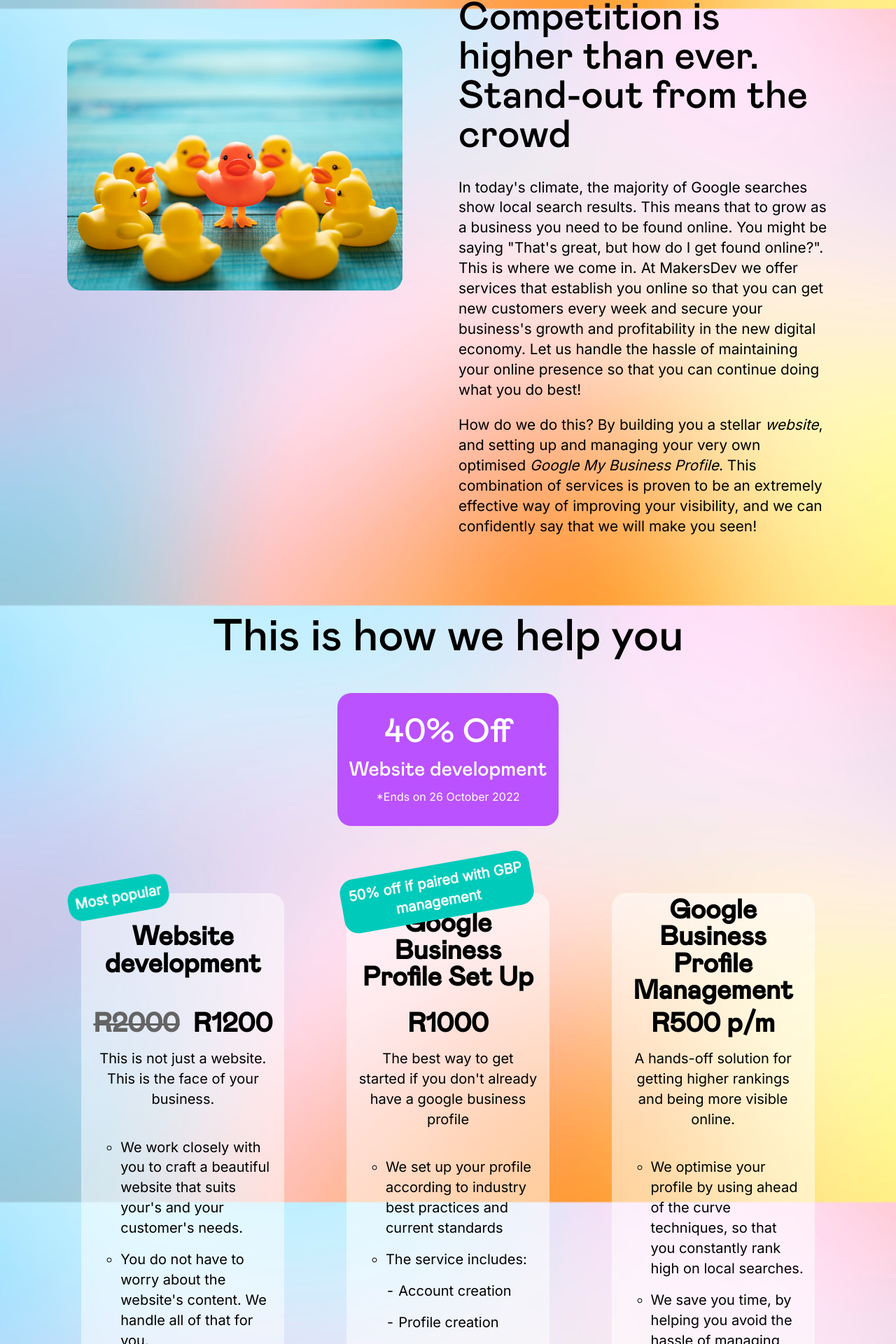
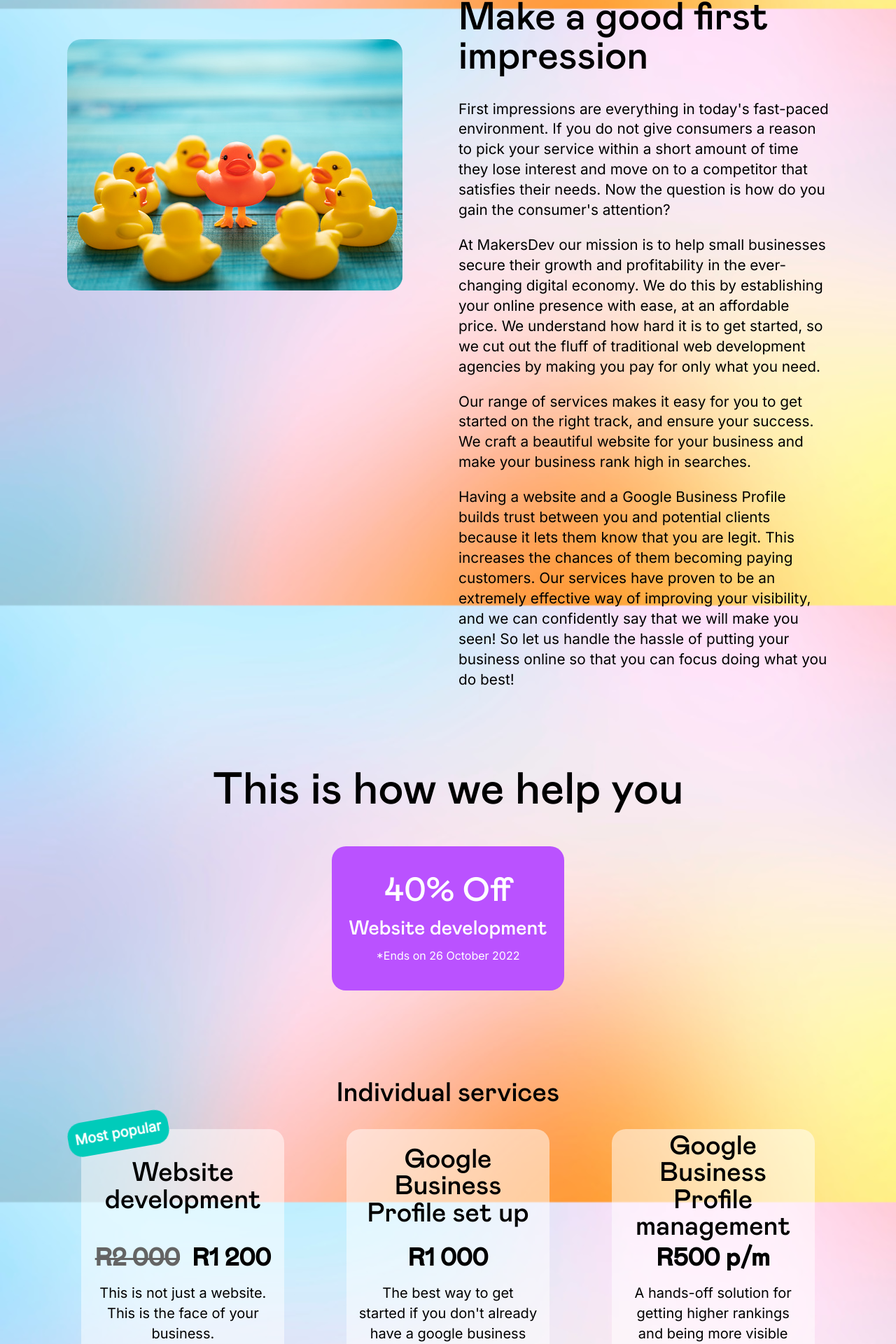
Before and after one commit to Kamo-Chip/WebLaunchZA, a React (Create React App) app: page / in a window 1280 px wide. Shown: the part 840-2760 px from the top of the page at 70% size. Built offline with nearby package versions, Linux system fonts and the light colour scheme.

Commit message:
Added copy and packages

```diff
--- a/src/components/About.jsx
+++ b/src/components/About.jsx
@@ -19,25 +19,36 @@ const About = () => {
         <img src={duck} alt="one orange duck surrounded by yellow ducks" />
       </div>
       <div className="text-container">
-        <h1>Competition is higher than ever. Stand-out from the crowd</h1>
+        <h1>Make a good first impression</h1>
         <div>
           <p>
-            In today's climate, the majority of Google searches show local
-            search results. This means that to grow as a business you need to be
-            found online. You might be saying "That's great, but how do I get
-            found online?". This is where we come in. At MakersDev we offer
-            services that establish you online so that you can get new customers
-            every week and secure your business's growth and profitability in
-            the new digital economy. Let us handle the hassle of maintaining
-            your online presence so that you can continue doing what you do
-            best!
+            First impressions are everything in today's fast-paced environment.
+            If you do not give consumers a reason to pick your service within a
+            short amount of time they lose interest and move on to a competitor
+            that satisfies their needs. Now the question is how do you gain the
+            consumer's attention?
           </p>
           <p>
-            How do we do this? By building you a stellar <em>website</em>, and
-            setting up and managing your very own optimised{" "}
-            <em>Google My Business Profile</em>. This combination of services is
-            proven to be an extremely effective way of improving your
-            visibility, and we can confidently say that we will make you seen!
+            At MakersDev our mission is to help small businesses secure their
+            growth and profitability in the ever-changing digital economy. We do
+            this by establishing your online presence with ease, at an
+            affordable price. We understand how hard it is to get started, so we
+            cut out the fluff of traditional web development agencies by making
+            you pay for only what you need.
+          </p>
+          <p>
+            Our range of services makes it easy for you to get started on the
+            right track, and ensure your success. We craft a beautiful website
+            for your business and make your business rank high in searches.
+          </p>
+          <p>
+            Having a website and a Google Business Profile builds trust between
+            you and potential clients because it lets them know that you are
+            legit. This increases the chances of them becoming paying customers.
+            Our services have proven to be an extremely effective way of
+            improving your visibility, and we can confidently say that we will
+            make you seen! So let us handle the hassle of putting your business
+            online so that you can focus doing what you do best!
           </p>
         </div>
       </div>
--- a/src/components/Contact.jsx
+++ b/src/components/Contact.jsx
@@ -36,7 +36,7 @@ const Pricing = () => {
 
   return (
     <div className="contact" id="contact">
-      <h1 data-aos="fade-in">
+      <h1>
         What are you waiting for?
         <br />
         Let's work together!
@@ -44,7 +44,7 @@ const Pricing = () => {
       <div className="contact-container">
         <div
           data-aos="fade-in"
-          data-aos-delay="1000"
+          data-aos-delay="500"
           className="contact-wrapper"
         >
           <div className="details-container">
--- a/src/components/Footer.jsx
+++ b/src/components/Footer.jsx
@@ -1,13 +1,11 @@
 import React from "react";
-import { BsTwitter } from "react-icons/bs";
-import { FiMail } from "react-icons/fi";
 import "../styles/Footer.css";
 
 const Footer = () => {
   return (
     <footer>
       <span className="local" style={{ padding: "0", fontSize: "0.5rem !important" }}>
-        &copy; 2022 MakersDev
+        &copy; 2022 MakersDev &#127487;&#127462;
       </span>
     </footer>
   );
--- a/src/components/Hero.jsx
+++ b/src/components/Hero.jsx
@@ -23,7 +23,7 @@ const Hero = () => {
             data-aos-delay="1500"
             data-aos-easing="ease"
           >
-            Get Leads 🧲 <br />
+            Get Leads 🧲
           </span>
           <span
             data-aos="fade-left"
@@ -37,9 +37,7 @@ const Hero = () => {
             data-aos-delay="3000"
             data-aos-easing="ease-in"
           >
-            We establish your business's online presence <br />
-            by building you a stellar <b>website</b> and managing <br /> your{" "}
-            <b>Google Business Profile</b>
+            We establish your business online with ease. At an affordable price
           </small>
         </div>
         <img src={HeroImg} alt="Phone" />
--- a/src/components/Services.jsx
+++ b/src/components/Services.jsx
@@ -21,7 +21,7 @@ const Services = () => {
             textAlign: "center",
             background: "#ba52ff",
             color: "#fff",
-            padding: ".5em 1em 2em 1em",
+            padding: "1em 1.5em 2.5em 1.5em",
             borderRadius: "20px",
           }}
           data-aos="fade-up"
@@ -39,7 +39,13 @@ const Services = () => {
           <small>*Ends on 26 October 2022</small>
         </div>
       </div>
-
+      <h2
+        style={{
+          textAlign: "center",
+        }}
+      >
+        Individual services
+      </h2>
       <div className="services-container">
         <div className="item" data-aos="fade-left" data-aos-easing="ease">
           <h2>Website development</h2>
@@ -74,10 +80,10 @@ const Services = () => {
                   padding: ".5em .5em .5em 0",
                 }}
               >
-                R2000
+                R2 000
               </span>
             </span>
-            <span>R1200</span>
+            <span>R1 200</span>
           </span>
           <p style={{ textAlign: "center" }}>
             This is not just a website. This is the face of your business.
@@ -85,46 +91,32 @@ const Services = () => {
           <ul>
             <li>
               We work closely with you to craft a beautiful website that suits
-              your's and your customer's needs.
+              your's and your customer's needs
             </li>
             <li>
               You do not have to worry about the website's content. We handle
-              all of that for you.
+              all of that for you
             </li>
             <li>
               We ensure that your website looks good and works properly on a
-              range of differenct devices, including laptops, tablets and
-              phones.
+              range of differenct devices
             </li>
             <li>
-              Our development process is streamlined to the point that we
-              confidently provide high quality work in a short period of time.
+              We confidently provide high quality work in a short period of
+              time.
             </li>
+            <li>Hosting is free for the first year</li>
           </ul>
         </div>
         <div className="item" data-aos="fade-right" data-aos-easing="ease">
-          <h2>Google Business Profile Set Up</h2>
-          <span
-            style={{
-              position: "absolute",
-              backgroundColor: "#00cbba",
-              color: "#fff",
-              fontFamily: "Inter, sans-serif",
-              borderRadius: "20px",
-              transform: "rotate(-10deg) translate(-5%, -60px)",
-              padding: ".5em",
-              textAlign: "center",
-            }}
-          >
-            <b>50% off if paired with GBP management</b>
-          </span>
+          <h2>Google Business Profile set up</h2>
           <span
             style={{
               textAlign: "center",
             }}
             className="price"
           >
-            R1000
+            R1 000
           </span>
           <p style={{ textAlign: "center" }}>
             The best way to get started if you don't already have a google
@@ -147,7 +139,7 @@ const Services = () => {
           </ul>
         </div>
         <div className="item" data-aos="fade-left" data-aos-easing="ease">
-          <h2>Google Business Profile Management</h2>
+          <h2>Google Business Profile management</h2>
           <span
             style={{
               textAlign: "center",
@@ -162,20 +154,116 @@ const Services = () => {
           </p>
           <ul>
             <li>
-              We optimise your profile by using ahead of the curve techniques,
-              so that you constantly rank high on local searches.
+              We optimise your profile, so that you constantly rank high on
+              local searches.
             </li>
             <li>
               We save you time, by helping you avoid the hassle of managing your
-              profile, such as responding to reviews, updating your details,
-              montioring spam, curating Q&A's, monitoring competitor
-              performance, and so on. This list goes on for much longer. We
-              handle all of this for you so that you can focus on doing what you
-              do best!
+              profile
             </li>
+            <li>
+              What we do:
+            </li>
+            <div>
+              <li>Respond to reviews</li>
+              <li>Keep your details up to date</li>
+              <li>Monitor spam</li>
+              <li>Curate Q&A's</li>
+              <li>Make social posts</li>
+            </div>
           </ul>
         </div>
       </div>
+      <h2
+        style={{
+          textAlign: "center",
+        }}
+      >
+        Packages
+      </h2>
+      <div className="packages-container">
+        <div className="item" data-aos="fade-left" data-aos-easing="ease">
+          <h2>Starter</h2>
+          <span
+            style={{
+              position: "absolute",
+              backgroundColor: "#00cbba",
+              color: "#fff",
+              fontFamily: "Inter, sans-serif",
+              borderRadius: "20px",
+              transform: "rotate(-10deg) translate(-20%, -40px)",
+              padding: ".5em",
+              height: "fit-content",
+            }}
+          >
+            <b>Save R600</b>
+          </span>
+          <span
+            style={{
+              textAlign: "center",
+            }}
+            className="price"
+          >
+            <span
+              style={{
+                color: "rgb(100, 100, 100)",
+                textDecoration: "line-through",
+              }}
+            >
+              <span
+                style={{
+                  color: "rgb(100, 100, 100)",
+                  padding: ".5em .5em .5em 0",
+                }}
+              >
+                R2 800
+              </span>
+            </span>
+            <span>R2 200</span>
+          </span>
+          <ul>
+            <li>Web development</li>
+            <li>Google Business Profile set up</li>
+          </ul>
+        </div>
+        <div className="item" data-aos="fade-right" data-aos-easing="ease">
+          <h2>Google Business Pack</h2>
+          <span
+            style={{
+              position: "absolute",
+              backgroundColor: "#00cbba",
+              color: "#fff",
+              fontFamily: "Inter, sans-serif",
+              borderRadius: "20px",
+              transform: "rotate(-10deg) translate(-20%, -40px)",
+              padding: ".5em",
+              height: "fit-content",
+            }}
+          >
+            <b>Save R250</b>
+          </span>
+          <span
+            style={{
+              textAlign: "center",
+            }}
+            className="price"
+          >
+            R750 Once-off
+            <br /> + <br />
+            R500 p/m
+          </span>
+          <ul>
+            <li>Google Business Profile set up</li>
+            <li>Google Business Profile management</li>
+          </ul>
+        </div>
+      </div>
+      <small
+        className="disclaimer"
+        style={{ textAlign: "center", fontFamily: "Inter" }}
+      >
+        *Web development price may vary depending on complexity of project
+      </small>
     </div>
   );
 };
--- a/src/styles/App.css
+++ b/src/styles/App.css
@@ -81,6 +81,10 @@ h2 {
     padding: 0 !important;
     margin-bottom: 1rem !important;
   }
+
+  h2 {
+    font-size: 1.8rem !important;
+  }
   body {
     background-position: center;
     background-attachment: unset;
--- a/src/styles/Contact.css
+++ b/src/styles/Contact.css
@@ -7,6 +7,7 @@
 .contact h1 {
   margin: 0;
   margin-bottom: 5rem !important;
+  margin-top: 3rem;
 }
 
 .contact-container {
--- a/src/styles/Contact.scss
+++ b/src/styles/Contact.scss
@@ -4,6 +4,7 @@
   h1 {
     margin: 0;
     margin-bottom: 5rem !important;
+    margin-top: 3rem;
   }
 }
 .contact-container {
--- a/src/styles/Services.css
+++ b/src/styles/Services.css
@@ -18,6 +18,7 @@
 
 h2 {
   text-align: center;
+  font-weight: normal;
 }
 
 ul div li {
@@ -35,7 +36,8 @@ ul div li {
   font-size: 1.8rem;
   margin: 0.5em 0;
 }
-.sale small {
+
+.services small {
   font-size: 1rem;
   font-family: "Inter", sans-serif;
 }
@@ -46,7 +48,7 @@ ul div li {
 
 .price {
   font-family: "Mabry";
-  font-size: 2.4rem;
+  font-size: 2.2rem;
   font-weight: bold;
   margin-top: 0.6em;
   -webkit-text-decoration: #00cbba;
@@ -65,6 +67,20 @@ ul div li {
   font-style: normal;
   line-height: 1.81rem;
   padding: 0 5rem;
+}
+
+.packages-container {
+  display: grid;
+  grid-template-columns: repeat(2, 1fr);
+  grid-gap: 1rem;
+  font-size: 1.25rem;
+  font-weight: 500;
+  font-style: normal;
+  line-height: 1.81rem;
+  padding: 0 5rem;
+}
+.packages-container span {
+  height: 87px;
 }
 
 .item {
@@ -97,13 +113,37 @@ ul div li {
   list-style: circle;
 }
 
+@media screen and (min-width: 1440px) {
+  .packages-container h2 {
+    margin-top: 0;
+  }
+  .packages-container .price {
+    margin: 0;
+  }
+  h2 {
+    font-size: 2.4rem;
+  }
+}
 @media screen and (min-width: 2300px) {
-  .services-container {
+  .services-container,
+.packages-container {
     font-size: 2rem;
   }
   .item p,
 .item li {
     line-height: 1.45em;
+  }
+  .sale div {
+    padding: 1em 1.5em;
+  }
+  .sale p {
+    font-size: 4rem;
+  }
+  .services small {
+    font-size: 2rem;
+  }
+  .percentage {
+    font-size: 5rem !important;
   }
 }
 @media screen and (max-width: 1200px) {
@@ -112,13 +152,15 @@ ul div li {
     width: 50%;
     margin-bottom: 6rem;
   }
-  .services-container {
+  .services-container,
+.packages-container {
     padding: 0;
     grid-gap: 0;
   }
 }
 @media screen and (max-width: 1024px) {
-  .services-container {
+  .services-container,
+.packages-container {
     grid-template-rows: 1fr 1fr;
     grid-template-columns: 1fr;
     justify-content: center;
@@ -127,6 +169,11 @@ ul div li {
     height: -webkit-fit-content !important;
     height: -moz-fit-content !important;
     height: fit-content !important;
+  }
+  .packages-container span {
+    height: -webkit-fit-content;
+    height: -moz-fit-content;
+    height: fit-content;
   }
 }
 @media screen and (max-width: 768px) {
@@ -142,7 +189,8 @@ ul div li {
   }
 }
 @media screen and (max-width: 425px) {
-  .services-container {
+  .services-container,
+.packages-container {
     padding: 0;
     margin-bottom: 5rem;
     grid-template-rows: auto auto;
@@ -155,6 +203,15 @@ ul div li {
     margin: 0;
     margin-top: 5rem;
   }
+  .packages-container {
+    margin-bottom: 0;
+  }
+  .packages-container .item {
+    margin-top: 3rem;
+  }
+  .price {
+    font-size: 2rem;
+  }
   .sale {
     margin-bottom: 1rem;
   }
@@ -163,6 +220,12 @@ ul div li {
     margin: 0.5em 0;
   }
 }
+@media screen and (max-width: 376px) {
+  .disclaimer {
+    margin-top: 2rem;
+    padding: 0 2em;
+  }
+}
 @media screen and (max-width: 320px) {
   .item {
     width: 300px;
--- a/src/styles/Services.scss
+++ b/src/styles/Services.scss
@@ -16,6 +16,7 @@
 
 h2 {
   text-align: center;
+  font-weight: normal;
 }
 
 ul div li {
@@ -32,10 +33,11 @@ ul div li {
     font-size: 1.8rem;
     margin: 0.5em 0;
   }
-  small {
-    font-size: 1rem;
-    font-family: "Inter", sans-serif;
-  }
+}
+
+.services small {
+  font-size: 1rem;
+  font-family: "Inter", sans-serif;
 }
 
 .percentage {
@@ -43,7 +45,7 @@ ul div li {
 }
 .price {
   font-family: "Mabry";
-  font-size: 2.4rem;
+  font-size: 2.2rem;
   font-weight: bold;
   margin-top: 0.6em;
   text-decoration: #00cbba;
@@ -60,6 +62,20 @@ ul div li {
   font-style: normal;
   line-height: 1.81rem;
   padding: 0 5rem;
+}
+
+.packages-container {
+  display: grid;
+  grid-template-columns: repeat(2, 1fr);
+  grid-gap: 1rem;
+  font-size: 1.25rem;
+  font-weight: 500;
+  font-style: normal;
+  line-height: 1.81rem;
+  padding: 0 5rem;
+  span {
+    height: 87px;
+  }
 }
 
 .item {
@@ -92,14 +108,45 @@ ul div li {
   list-style: circle;
 }
 
+@media screen and (min-width: 1440px) {
+  .packages-container {
+    h2 {
+      margin-top: 0;
+    }
+    .price {
+      margin: 0;
+    }
+  }
+  h2 {
+    font-size: 2.4rem;
+  }
+}
+
 @media screen and(min-width:2300px) {
-  .services-container {
+  .services-container,
+  .packages-container {
     font-size: 2rem;
   }
 
   .item p,
   .item li {
     line-height: 1.45em;
+  }
+
+  .sale {
+    div {
+      padding: 1em 1.5em;
+    }
+    p {
+      font-size: 4rem;
+    }
+  }
+
+  .services small {
+    font-size: 2rem;
+  }
+  .percentage {
+    font-size: 5rem !important;
   }
 }
 
@@ -110,14 +157,16 @@ ul div li {
     margin-bottom: 6rem;
   }
 
-  .services-container {
+  .services-container,
+  .packages-container {
     padding: 0;
     grid-gap: 0;
   }
 }
 
 @media screen and(max-width: 1024px) {
-  .services-container {
+  .services-container,
+  .packages-container {
     grid-template-rows: 1fr 1fr;
     grid-template-columns: 1fr;
     justify-content: center;
@@ -127,9 +176,9 @@ ul div li {
     height: fit-content !important;
   }
 
-  // .services h1 {
-  //   margin-bottom: 5rem;
-  // }
+  .packages-container span {
+    height: fit-content;
+  }
 }
 
 @media screen and(max-width: 768px) {
@@ -145,7 +194,8 @@ ul div li {
   }
 }
 @media screen and(max-width: 425px) {
-  .services-container {
+  .services-container,
+  .packages-container {
     padding: 0;
     margin-bottom: 5rem;
     grid-template-rows: auto auto;
@@ -158,6 +208,16 @@ ul div li {
     margin-top: 5rem;
   }
 
+  .packages-container {
+    margin-bottom: 0;
+    .item {
+      margin-top: 3rem;
+    }
+  }
+
+  .price {
+    font-size: 2rem;
+  }
   .sale {
     margin-bottom: 1rem;
     p {
@@ -167,6 +227,13 @@ ul div li {
   }
 }
 
+@media screen and (max-width: 376px) {
+  .disclaimer {
+    margin-top: 2rem;
+    padding: 0 2em;
+  }
+}
+
 @media screen and (max-width: 320px) {
   .item {
     width: 300px;
```
Also changed, not shown: 2 other files (tests, documents, lock files or other folders).
